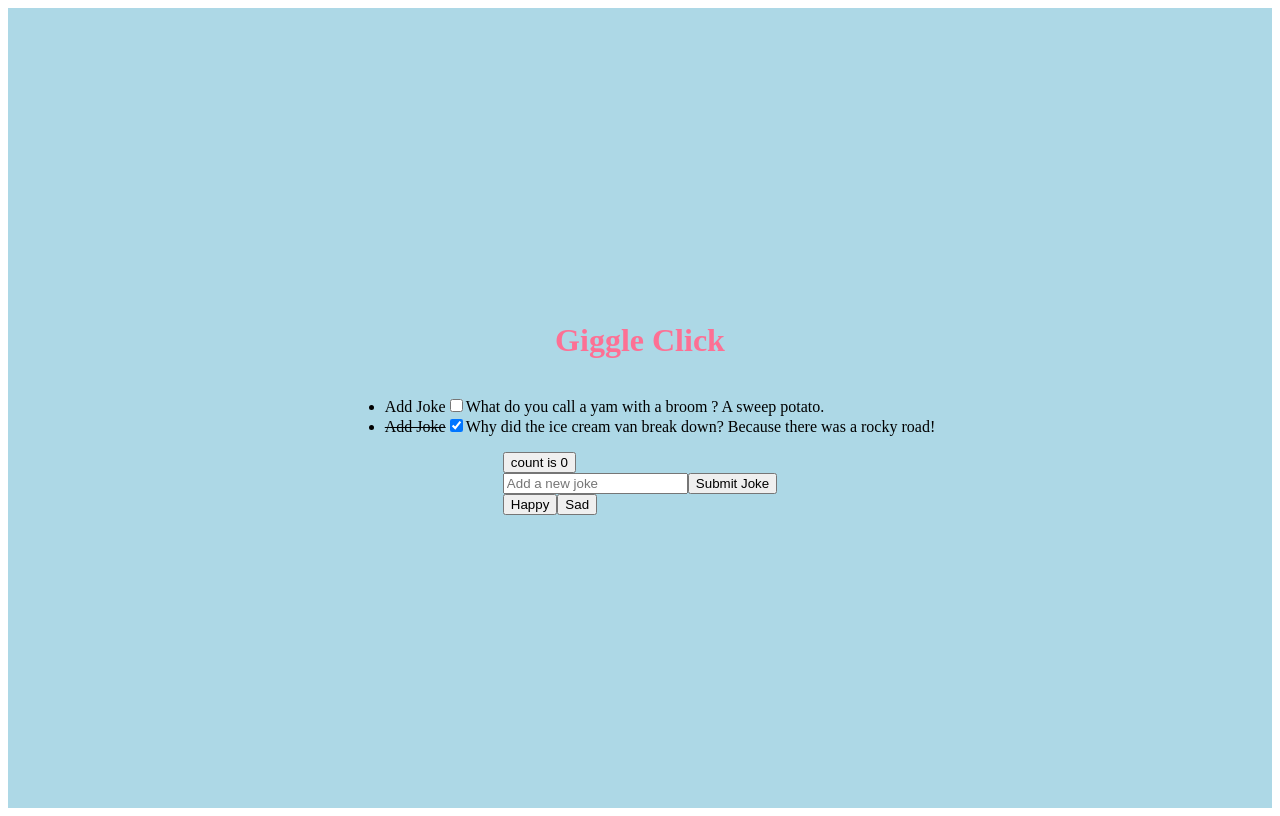
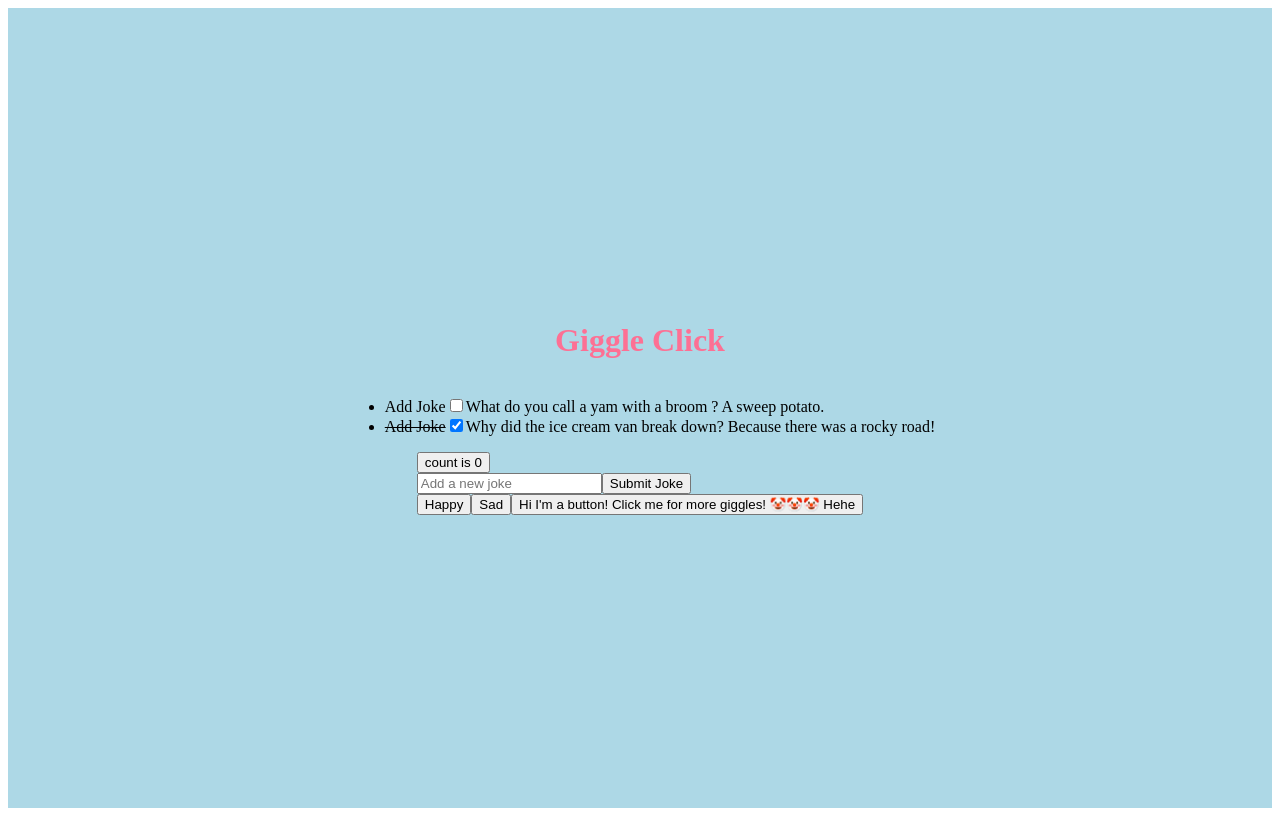
Before and after one commit to millipede-cpu/giggle-click, a React (Vite) app in the folder app/: page / in a window 1280 px wide. Built offline with nearby package versions, Linux system fonts and the light colour scheme.

Commit message:
Import NextButton component into App
co-authored-by: Peter <PJSalter@users.noreply.github.com>

```diff
--- a/app/src/App.tsx
+++ b/app/src/App.tsx
@@ -3,6 +3,7 @@ import { AppliedTheFavouriteJoke } from "./AppliedTheFavouriteJoke";
 import AddJoke from "./AddJoke";
 import RateJoke from "./RateJoke";
 import styled from "styled-components";
+import NextButton from "./NextButton";
 
 const newJokeToLaugh: NextBigJoke[] = [
   {
@@ -32,6 +33,7 @@ function App() {
         </button>
         <AddJoke />
         <RateJoke />
+        <NextButton />
       </div>
     </AppStyle>
   );
```
